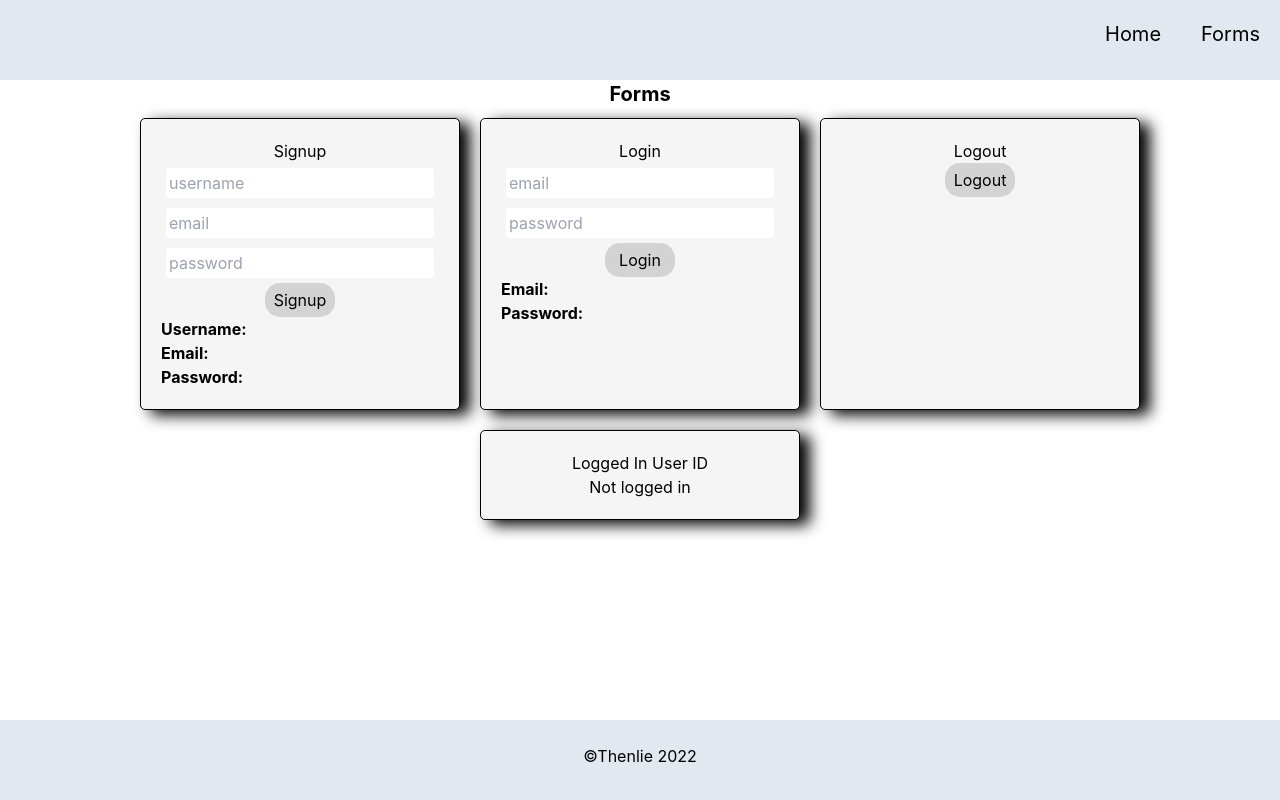
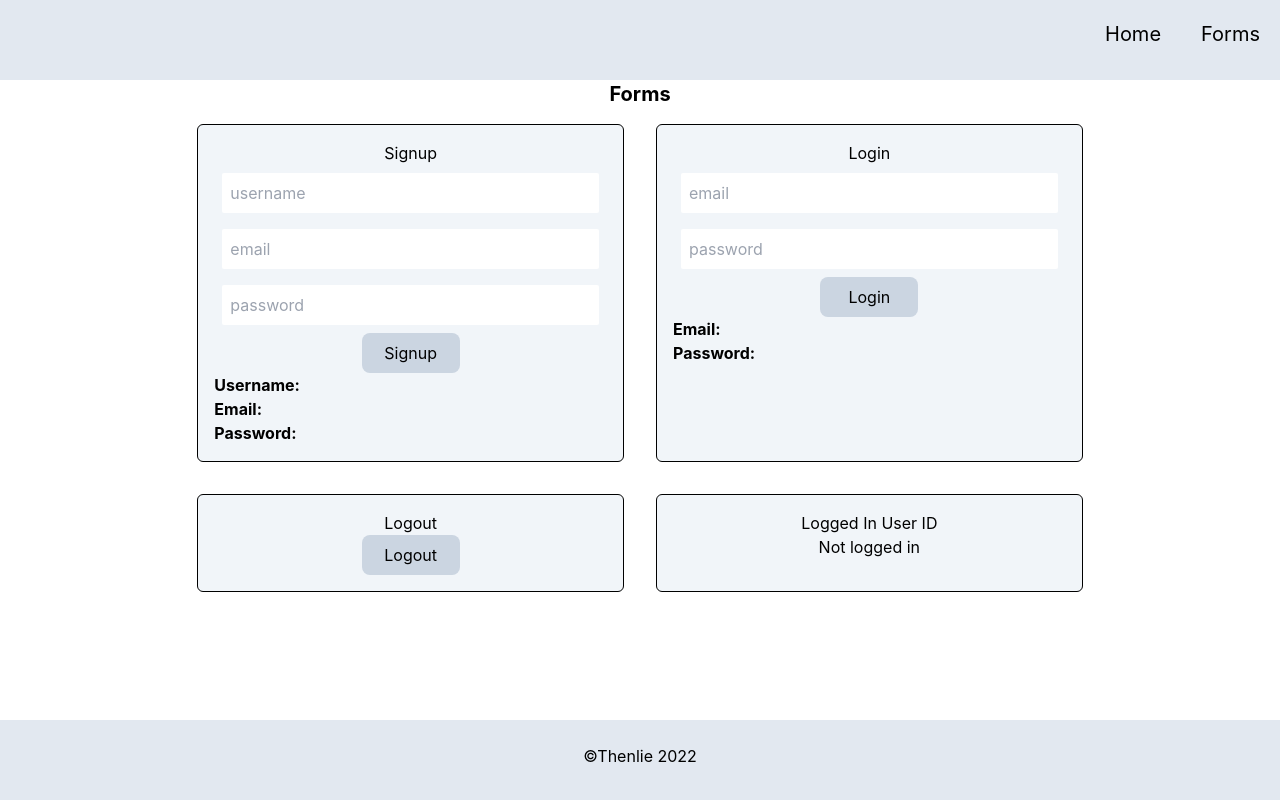
Before and after one commit to Thenlie/turtle, a React (Create React App) app in the folder client/: page /forms in a window 1280 px wide. Built offline with nearby package versions, Linux system fonts and the light colour scheme; no server answers.

Commit message:
finished converting CSS to tailwind classes

```diff
--- a/client/src/components/Forms/Login/Login.jsx
+++ b/client/src/components/Forms/Login/Login.jsx
@@ -44,18 +44,18 @@ const Login = ({setUser}) => {
     };
 
     return (
-        <section className="login">
+        <section className="p-4 m-4 w-1/3 text-center bg-slate-100 border border-black rounded-md">
             <h2>Login</h2>
             {/* login form */}
             <form onSubmit={handleLogin} className='flex flex-col'>
-                <input onChange={handleChange} name='email' placeholder='email' type='email' value={email}></input>
-                <input onChange={handleChange} name='password' placeholder='password' type='password' value={password}></input>
-                <button type='submit'>Login</button>
+                <input className='m-2 p-2 rounded-sm' onChange={handleChange} name='email' placeholder='email' type='email' value={email}></input>
+                <input className='m-2 p-2 rounded-sm' onChange={handleChange} name='password' placeholder='password' type='password' value={password}></input>
+                <button type='submit' className='w-1/4 m-auto p-2 rounded-lg bg-slate-300 hover:bg-slate-400'>Login</button>
             </form>
             {/* state variables */}
             <div className='test-info'>
-                <p>Email: <span>{email}</span></p>
-                <p>Password: <span>{password}</span></p>
+                <p className='font-bold text-left'>Email: <span className='font-normal'>{email}</span></p>
+                <p className='font-bold text-left'>Password: <span className='font-normal'>{password}</span></p>
             </div>
         </section>
     )
--- a/client/src/components/Forms/Logout/Logout.jsx
+++ b/client/src/components/Forms/Logout/Logout.jsx
@@ -10,9 +10,9 @@ const Logout = ({setUser}) => {
     };
 
     return (
-        <section className="logout">
+        <section className="p-4 m-4 w-1/3 text-center bg-slate-100 border border-black rounded-md">
             <h2>Logout</h2>
-            <button onClick={handleLogout}>Logout</button>
+            <button onClick={handleLogout} className='w-1/4 m-auto p-2 rounded-lg bg-slate-300 hover:bg-slate-400'>Logout</button>
         </section>
     )
 };
--- a/client/src/components/Forms/Signup/Signup.jsx
+++ b/client/src/components/Forms/Signup/Signup.jsx
@@ -38,20 +38,20 @@ const Signup = () => {
     };
 
     return (
-        <section className="signup">
+        <section className="p-4 m-4 w-1/3 text-center bg-slate-100 border border-black rounded-md">
             <h2>Signup</h2>
             {/* signup form */}
             <form onSubmit={handleSignup} className='flex flex-col'>
-                <input onChange={handleChange} name='username' placeholder='username' type='text' value={username}></input>
-                <input onChange={handleChange} name='email' placeholder='email' type='email' value={email}></input>
-                <input onChange={handleChange} name='password' placeholder='password' type='password' value={password}></input>
-                <button type='submit'>Signup</button>
+                <input className='m-2 p-2 rounded-sm' onChange={handleChange} name='username' placeholder='username' type='text' value={username}></input>
+                <input className='m-2 p-2 rounded-sm' onChange={handleChange} name='email' placeholder='email' type='email' value={email}></input>
+                <input className='m-2 p-2 rounded-sm' onChange={handleChange} name='password' placeholder='password' type='password' value={password}></input>
+                <button type='submit' className='w-1/4 m-auto p-2 rounded-lg bg-slate-300 hover:bg-slate-400'>Signup</button>
             </form>
             {/* state variables */}
             <div className='test-info'>
-                <p>Username: <span>{username}</span></p>
-                <p>Email: <span>{email}</span></p>
-                <p>Password: <span>{password}</span></p>
+                <p className='font-bold text-left'>Username: <span className='font-normal'>{username}</span></p>
+                <p className='font-bold text-left'>Email: <span className='font-normal'>{email}</span></p>
+                <p className='font-bold text-left'>Password: <span className='font-normal'>{password}</span></p>
             </div>
         </section>
     )
--- a/client/src/index.css
+++ b/client/src/index.css
@@ -20,46 +20,3 @@ code {
   font-family: source-code-pro, Menlo, Monaco, Consolas, 'Courier New',
     monospace;
 }
-
-.login, .signup, .logout, .user-list, .logged-in {
-  width: 20rem;
-  padding: 20px;
-  margin: 10px;
-  border: 1px black solid;
-  border-radius: 5px;
-  box-shadow: 10px 5px 15px;
-  background-color: whitesmoke;
-  text-align: center;
-}
-
-.login form input, .signup form input {
-  margin: 5px;
-  padding: 3px;
-  border-radius: 3px;
-}
-
-.login form button, .signup form button, .logout button {
-  width: 25%;
-  margin: auto;
-  padding: 5px;
-  border-radius: 15px;
-  background-color: lightgrey;
-}
-
-.login form button:hover, .signup form button:hover, .logout button:hover {
-  background-color: gray;
-}
-
-.test-info p, .test-info p {
-  font-weight: bold;
-  text-align: left;
-}
-
-.test-info span, .test-info span {
-  font-weight: normal;
-}
-
-.user-list ul {
-  list-style-type: none;
-  padding: 0;
-}
--- a/client/src/pages/Forms.js
+++ b/client/src/pages/Forms.js
@@ -8,7 +8,7 @@ const Forms = ({user, setUser}) => {
                 <Signup />
                 <Login setUser={setUser} />
                 <Logout setUser={setUser} />
-                <section className='logged-in'>
+                <section className='p-4 m-4 w-1/3 text-center bg-slate-100 border border-black rounded-md'>
                     <h2>Logged In User ID</h2>
                     {user ? (
                         <p>{user}</p>
--- a/client/src/pages/Home.js
+++ b/client/src/pages/Home.js
@@ -15,9 +15,9 @@ const Home = ({user}) => {
         <main className='grow'>
             <h1 className='text-center text-xl font-bold'>Home</h1>
             <div className='flex flex-wrap justify-center'>
-                <section className="user-list">
+                <section className='p-4 m-4 w-1/3 text-center bg-slate-100 border border-black rounded-md'>
                     <h2>User List</h2>
-                    <ul>
+                    <ul className='list-none p-0'>
                         {users.length > 0 ? (
                             users.map((user) => (
                                 <li key={user.username}>{user.username}</li>
@@ -27,7 +27,7 @@ const Home = ({user}) => {
                         }
                     </ul>
                 </section>
-                <section className='logged-in'>
+                <section className='p-4 m-4 w-1/3 text-center bg-slate-100 border border-black rounded-md'>
                     <h2>Logged In User ID</h2>
                     {user ? (
                         <p>{user}</p>
```
